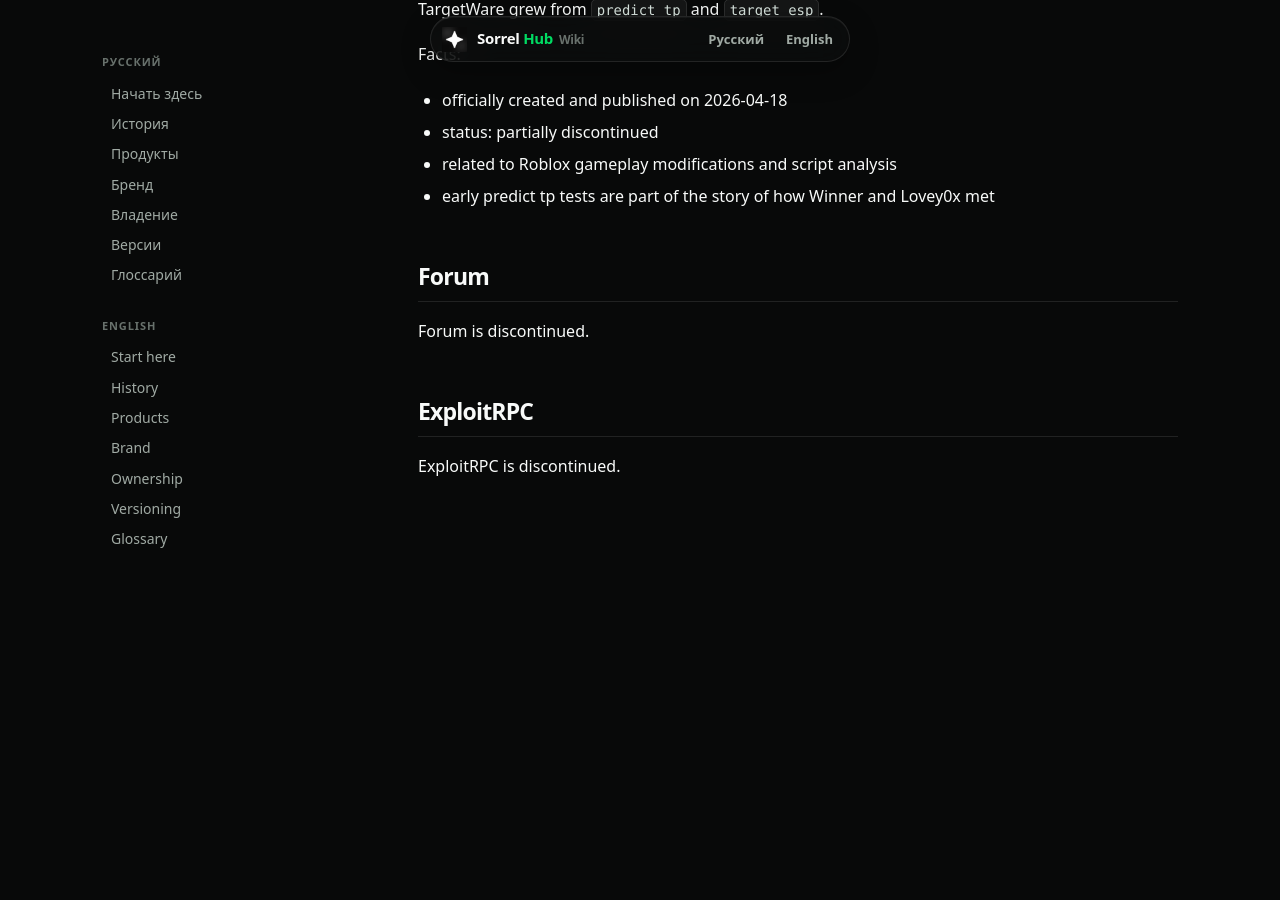
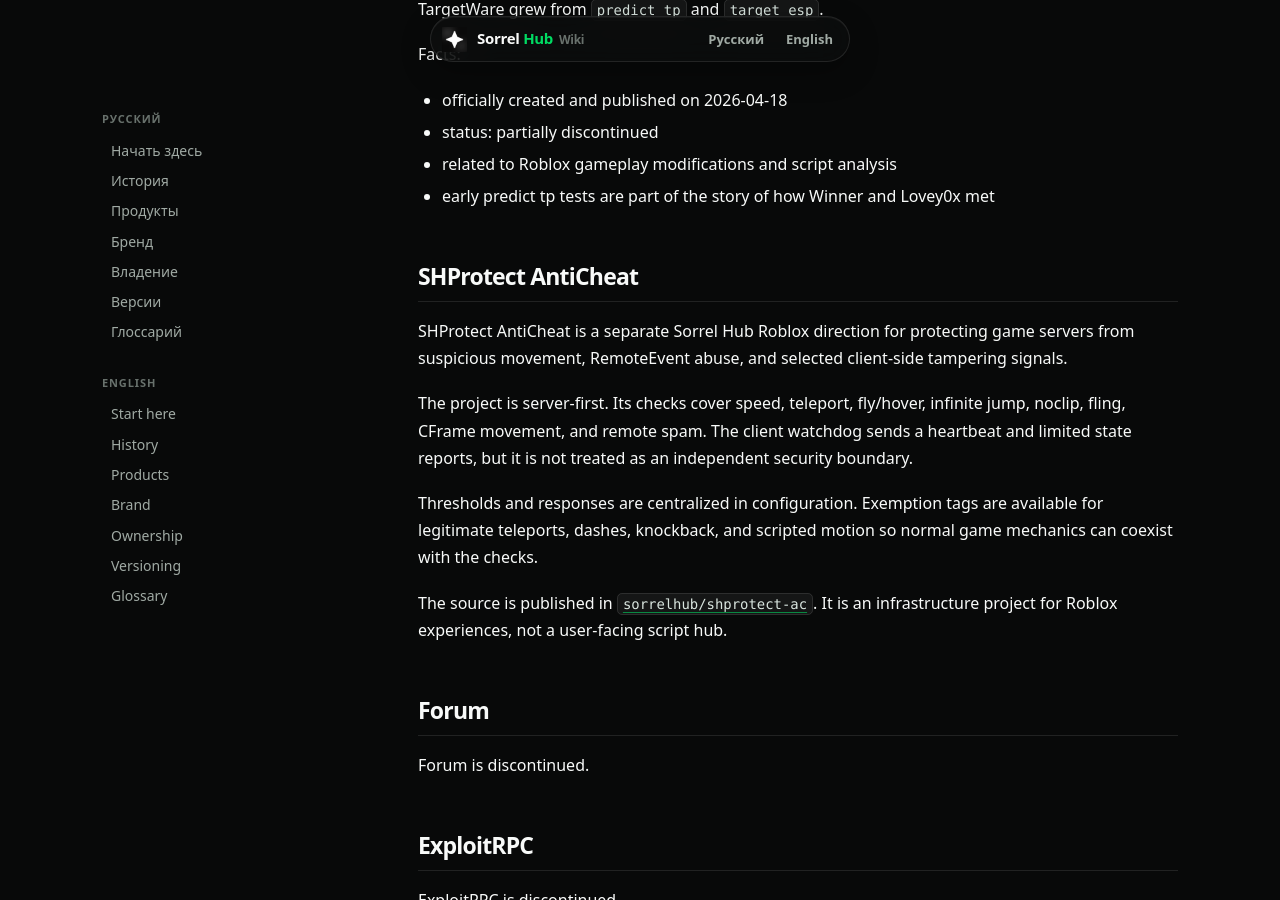
Before and after one commit to wxnvxa/sorrelhub-wiki, a Jekyll site: the page built from docs/en/products.md, in a window 1280 px wide and 900 px high, scrolled down 2000 px. Built offline with Jekyll 4.4.1, drawn with Linux system fonts in a browser that asks for light colours; our own code applies the rules of GitHub Pages for plain Markdown files; before the commit the page ends 2594 px from its top, so only the background shows below that.

Commit message:
Document SHProtect AntiCheat

```diff
--- a/docs/en/products.md
+++ b/docs/en/products.md
@@ -67,6 +67,16 @@ Facts:
 - related to Roblox gameplay modifications and script analysis
 - early predict tp tests are part of the story of how Winner and Lovey0x met
 
+## SHProtect AntiCheat
+
+SHProtect AntiCheat is a separate Sorrel Hub Roblox direction for protecting game servers from suspicious movement, RemoteEvent abuse, and selected client-side tampering signals.
+
+The project is server-first. Its checks cover speed, teleport, fly/hover, infinite jump, noclip, fling, CFrame movement, and remote spam. The client watchdog sends a heartbeat and limited state reports, but it is not treated as an independent security boundary.
+
+Thresholds and responses are centralized in configuration. Exemption tags are available for legitimate teleports, dashes, knockback, and scripted motion so normal game mechanics can coexist with the checks.
+
+The source is published in [`sorrelhub/shprotect-ac`](https://github.com/sorrelhub/shprotect-ac). It is an infrastructure project for Roblox experiences, not a user-facing script hub.
+
 ## Forum
 
 Forum is discontinued.
```
Also changed, not shown: docs/ru/products.md (+10 -0 lines).
